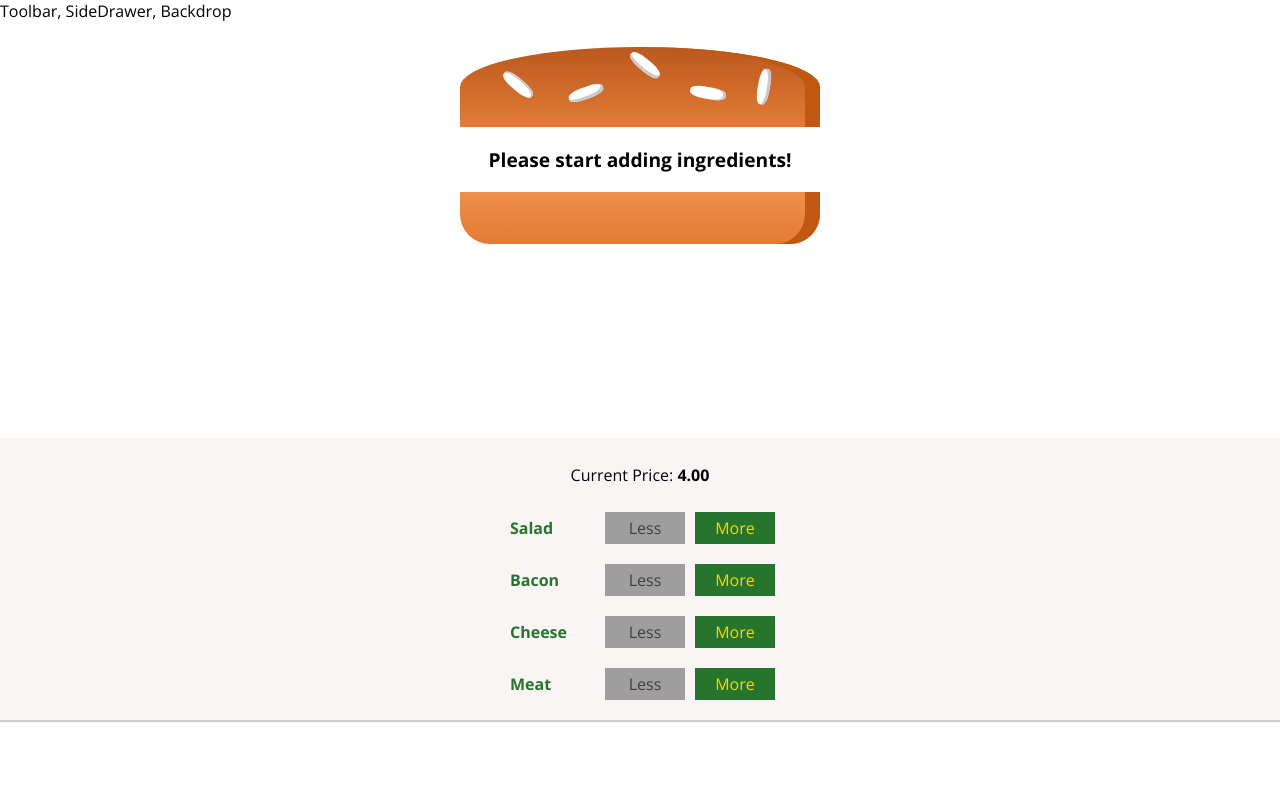
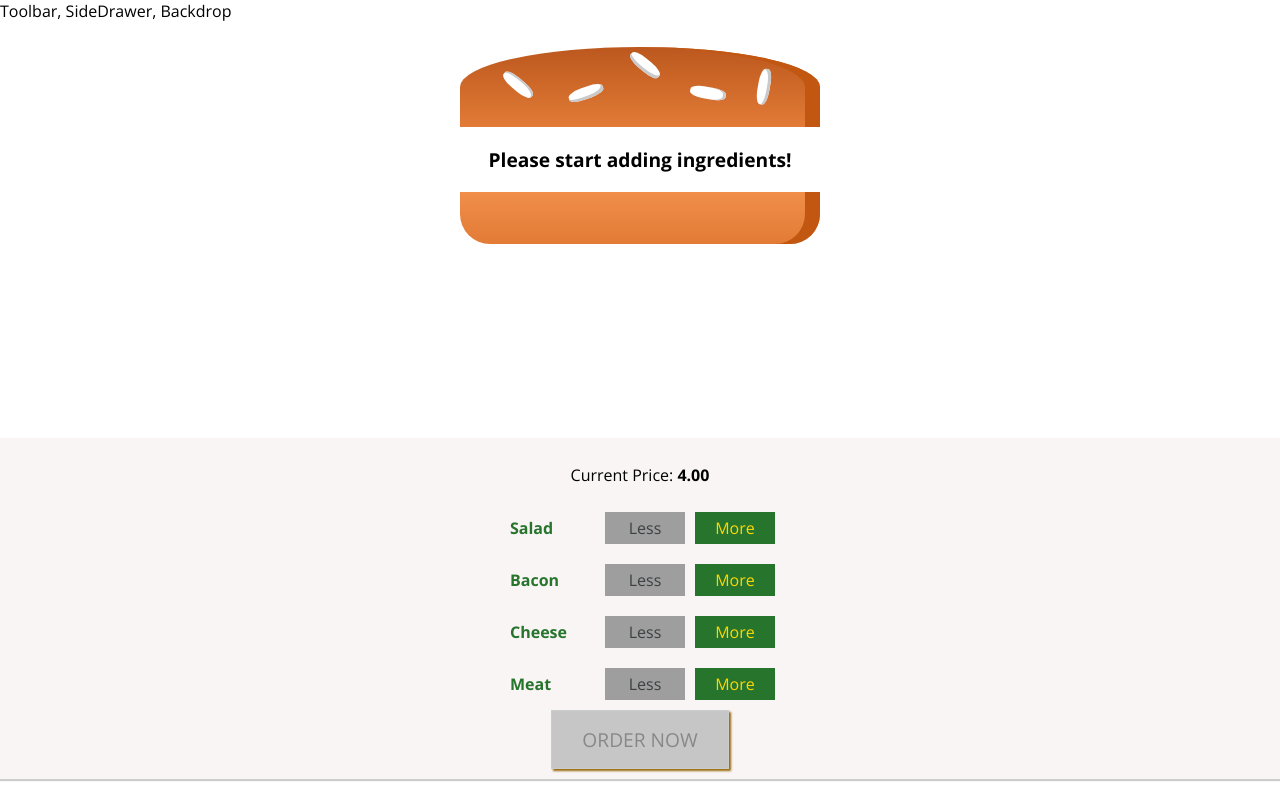
Before and after one commit to Wolfy64/burger-builder, a React app: page / in a window 1280 px wide. Built offline with nearby package versions, Linux system fonts and the light colour scheme.

Commit message:
Adding the Order Button

```diff
--- a/src/components/Burger/BuildControls/BuildControls.css
+++ b/src/components/Burger/BuildControls/BuildControls.css
@@ -8,3 +8,45 @@
   margin: auto;
   padding: 10px 0;
 }
+
+
+.OrderButton {
+  background-color: #DAD735;
+  outline: none;
+  cursor: pointer;
+  border: 1px solid #966909;
+  color: #966909;
+  font-family: inherit;
+  font-size: 1.2em;
+  padding: 15px 30px;
+  box-shadow: 2px 2px 2px #966909;
+}
+
+.OrderButton:hover, .OrderButton:active {
+  background-color: #A0DB41;
+  border: 1px solid #966909;
+  color: #966909;
+}
+
+.OrderButton:disabled {
+  background-color: #C7C6C6;
+  cursor: not-allowed;
+  border: 1px solid #ccc;
+  color: #888888;
+}
+
+.OrderButton:not(:disabled) {
+  animation: enable 0.3s linear;
+}
+
+@keyframes enable {
+  0% {
+      transform: scale(1);
+  }
+  60% {
+      transform: scale(1.1);
+  }
+  100% {
+      transform: scale(1);
+  }
+}
--- a/src/components/Burger/BuildControls/BuildControls.js
+++ b/src/components/Burger/BuildControls/BuildControls.js
@@ -11,7 +11,9 @@
 
 const BuildControls = props => (
   <div className={classes.BuildControls}>
-    <p>Current Price: <strong>{props.price.toFixed(2)}</strong></p>
+    <p>
+      Current Price: <strong>{props.price.toFixed(2)}</strong>
+    </p>
     {controls.map(e => (
       <BuildControl
         added={() => props.ingredientsAdded(e.type)}
@@ -21,6 +23,9 @@
         label={e.label}
       />
     ))}
+    <button className={classes.OrderButton} disabled={!props.purchasable}>
+      ORDER NOW
+    </button>
   </div>
 );
 export default BuildControls;
--- a/src/containers/BurgerBuilder/BurgerBuilder.js
+++ b/src/containers/BurgerBuilder/BurgerBuilder.js
@@ -17,7 +17,23 @@
       cheese: 0,
       meat: 0
     },
-    totalPrice: 4
+    totalPrice: 4,
+    purchasable: false
+  };
+
+  updatePuchaseState = ingredients => {
+    // Intructor Method
+    // const sum = Object.keys(ingredients)
+    //   .map(igKey => {
+    //     return ingredients[igKey];
+    //   })
+    //   .reduce((sum, el) => {
+    //     return sum + el;
+    //   }, 0);
+
+    // Personnal Method
+    const sum = Object.values(ingredients).find(e => e > 0);
+    this.setState({ purchasable: sum > 0 });
   };
 
   addIngredientHandler = type => {
@@ -32,6 +48,7 @@
       ingredients: updatedIngredients,
       totalPrice: newPrice
     });
+    this.updatePuchaseState(updatedIngredients);
   };
 
   removeIngredientHandler = type => {
@@ -47,12 +64,13 @@
       ingredients: updatedIngredients,
       totalPrice: newPrice
     });
+    this.updatePuchaseState(updatedIngredients);
   };
 
   render() {
     const disableInfo = {
       ...this.state.ingredients
-    }
+    };
     for (let key in disableInfo) {
       disableInfo[key] = disableInfo[key] <= 0;
     }
@@ -64,6 +82,7 @@
           ingredientsAdded={this.addIngredientHandler}
           ingredientRemoved={this.removeIngredientHandler}
           disabled={disableInfo}
+          purchasable={this.state.purchasable}
           price={this.state.totalPrice}
         />
       </React.Fragment>
```
